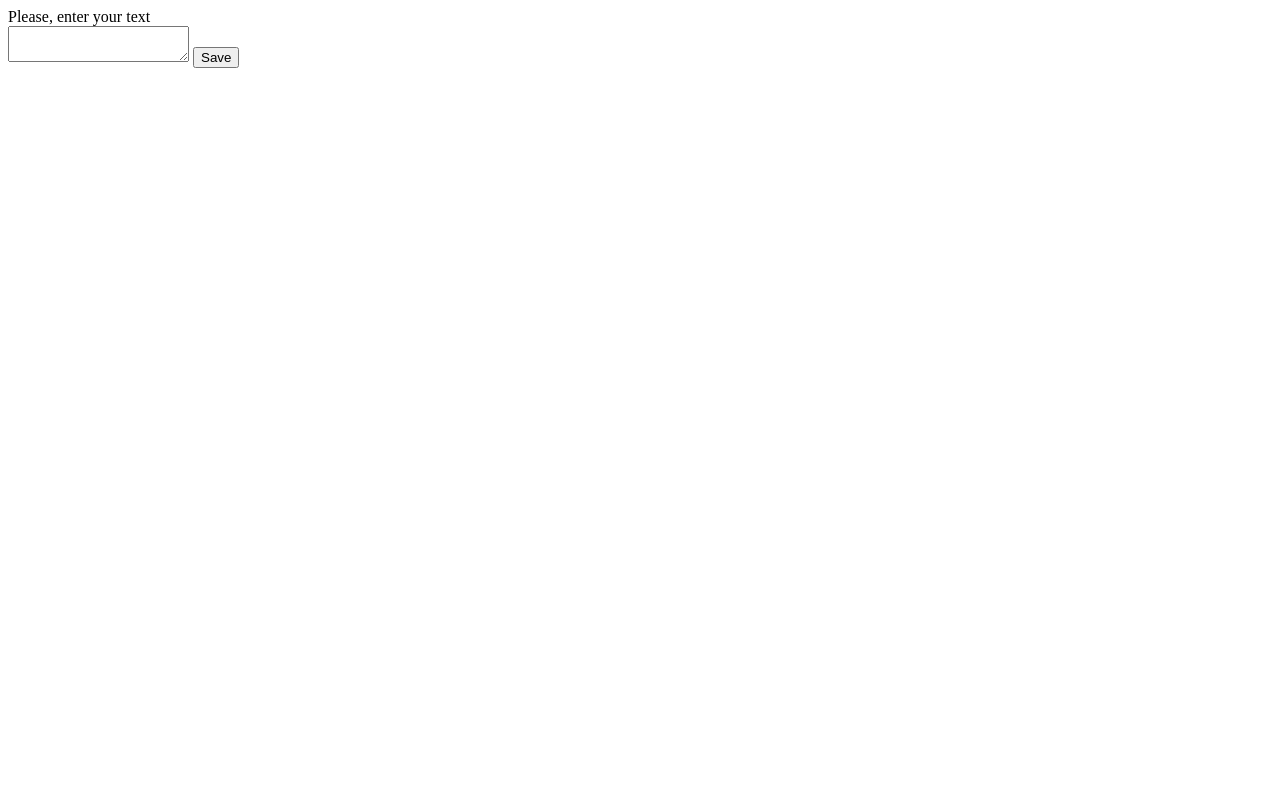
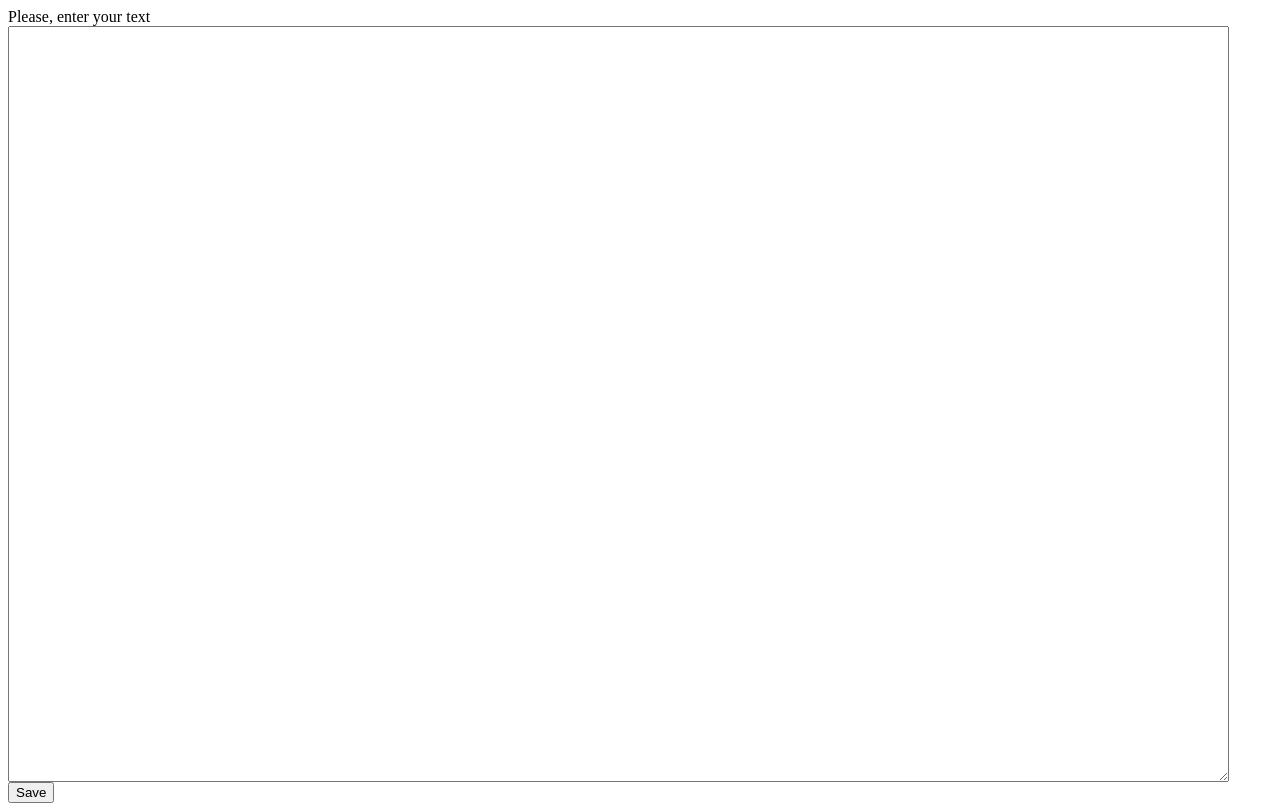
Before and after one commit to attil-io/fdg, a plain HTML site: page index.html in a window 1280 px wide. Drawn offline with Linux system fonts and the light colour scheme.

Commit message:
Increase text are size

```diff
--- a/index.html
+++ b/index.html
@@ -23,7 +23,7 @@
 	<body>
 		<div id="message"></div>
 		<div id="inputstep" style="display:none">
-			<textarea id="inputtext"></textarea>
+			<textarea id="inputtext" rows="50" cols="150"></textarea>
 			<button id="saveinput">Save</button>
 		</div>
 		<div id="choosestep" style="display:none">
```
